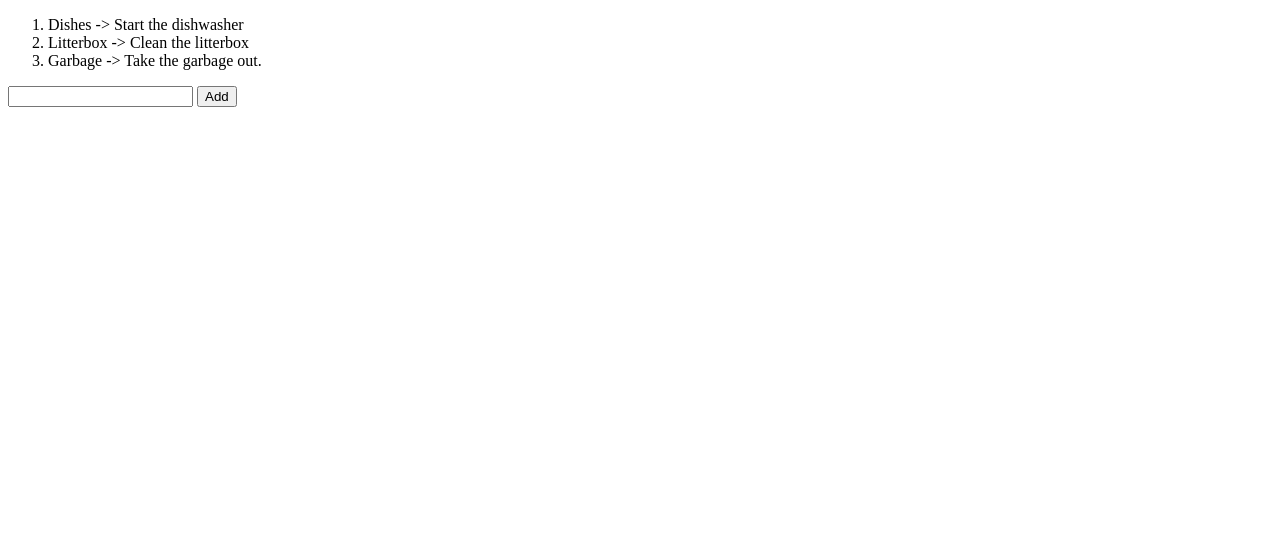
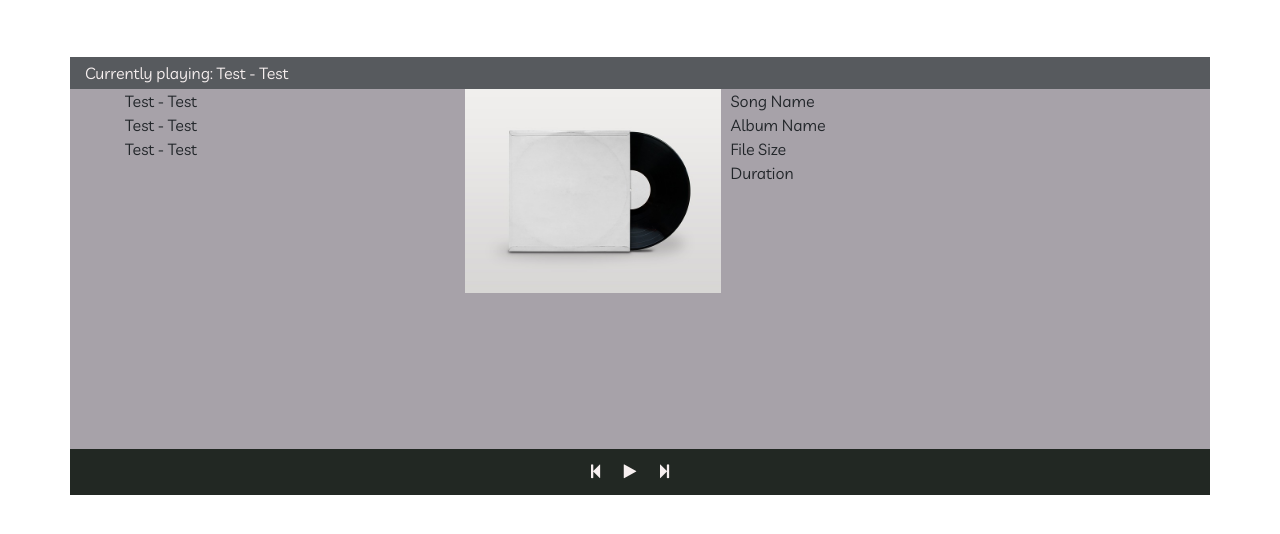
Before and after one commit to msg138/slate-music-player, a PHP site: page / in a window 1280 px wide. Shown: the top 534 px of the page. Run offline with PHP 8.4, Linux system fonts and the light colour scheme.

Commit message:
Added some basic layout / styling for the player

```diff
--- /dev/null
+++ b/css/main.css
@@ -0,0 +1,64 @@
+/**
+	Color Scheme:
+		#08090A
+		#F7F0F0
+		#A7A2A9
+		#575A5E
+		#222823
+*/
+.player-quickinfo {
+	background-color: #575A5E;
+	color: #F7F0F0;
+
+	position: relative;
+	margin-top: 5%;
+	padding-top: 4px;
+	padding-bottom: 4px;
+
+	font-family: 'Livvic', sans-serif;
+}
+.player-musiclist {
+	background-color: #A7A2A9;
+
+	position: relative;
+	height: 45vh;
+
+	overflow-y: scroll;
+
+	font-family: 'Livvic', sans-serif;
+}
+.musiclist-option {
+	list-style: none;
+}
+.musiclist-option:hover {
+	cursor: pointer;
+}
+.player-songinfo {
+	background-color: #A7A2A9;
+
+	font-family: 'Livvic', sans-serif;
+}
+.songinfo-image {
+	width: 35%;
+
+	float: left;
+}
+.songinfo-detail {
+	float: left;
+	width: 63%;
+	margin-left: 10px;
+}
+.player-functions {
+	text-align: center;
+
+	background-color: #222823;
+	color: #F7F0F0;
+
+	padding-top: 10px;
+	padding-bottoM: 12px;
+
+	font-family: 'Livvic', sans-serif;
+}
+.player-functions i {
+	margin-right: 20px;
+}
--- a/index.php
+++ b/index.php
@@ -1,19 +1,62 @@
 <!DOCTYPE html>
 <head>
+	<!-- Credits For Used Assets
+		Blank Album - BRRT at Pixabay <https://pixabay.com/photos/blank-vinyl-record-jacket-record-2924018/>
+	-->
+    <meta charset="utf-8">
+    <meta name="viewport" content="width=device-width, initial-scale=1, shrink-to-fit=no">
+    <!-- Bootstrap CSS -->
+	<link rel="stylesheet" href="https://stackpath.bootstrapcdn.com/bootstrap/4.3.1/css/bootstrap.min.css" integrity="sha384-ggOyR0iXCbMQv3Xipma34MD+dH/1fQ784/j6cY/iJTQUOhcWr7x9JvoRxT2MZw1T" crossorigin="anonymous">
+	<!-- Font Awesome for Icons -->
+	<link rel="stylesheet" href="https://cdnjs.cloudflare.com/ajax/libs/font-awesome/4.7.0/css/font-awesome.min.css">
+	<!-- Google Fonts -->
+	<link href="https://fonts.googleapis.com/css?family=Livvic&display=swap" rel="stylesheet">
+	<!-- General Styling -->
+	<link rel="stylesheet" href="css/main.css">
 </head>
 <body>
-	<div id="app">
-	  <ol>
-	    <li v-for="todo in todos">
-	      {{ todo.name }} -> {{ todo.description }}
-	    </li>
-	  </ol>
-	  <input v-model="message"> <button v-on:click="addTodo">Add</button>
+
+	<!-- Main app container -->
+	<div class='container'>
+		<div class='row'>
+			<div class='player-quickinfo col-sm-12'>
+				Currently playing: Test - Test
+			</div>
+		</div>
+		<div class='row'>
+			<!-- Music selection menu -->
+			<div class='player-musiclist col-sm-4'>
+				<ul>
+					<li class='musiclist-option'>Test - Test</li>
+					<li class='musiclist-option'>Test - Test</li>
+					<li class='musiclist-option'>Test - Test</li>
+				</ul>
+			</div>
+			<!-- Song Information / Album Art -->
+			<div class='player-songinfo col-sm-8'>
+				<img class='songinfo-image' src='img/blank-album.jpg' title='Album Art'/>
+				<span class='songinfo-detail'>Song Name</span><br/>
+				<span class='songinfo-detail'>Album Name</span><br/>
+				<span class='songinfo-detail'>File Size</span><br/>
+				<span class='songinfo-detail'>Duration</span><br/>
+			</div>
+		</div>
+		<div class='row'>
+			<!-- Music Player functions -->
+			<div class='player-functions col-sm-12'>
+				<!-- Previous Button -->
+				<i class='fa fa-step-backward'></i>
+				<!-- Play / Pause Button -->
+				<i class='fa fa-play'></i>
+				<!-- Next Button -->
+				<i class='fa fa-step-forward'></i>
+			</div>
+		</div>
 	</div>
 
-
 	<!-- Load our scripts at the end -->
-	<!-- production version, optimized for size and speed -->
+	<!-- Vue JS -->
 	<script src="https://cdn.jsdelivr.net/npm/vue"></script>
+	<!-- Logic.. -->
 	<script src="js/main.js"></script>
 </body>
--- a/js/main.js
+++ b/js/main.js
@@ -1,29 +1,7 @@
 var g_app = new Vue({
   el: '#app',
   data: {
-  	message: '',
-    todos: [
-		{
-			name: 'Dishes',
-			description: 'Start the dishwasher'
-		},
-		{
-			name: 'Litterbox',
-			description: 'Clean the litterbox'
-		},
-		{
-			name: 'Garbage',
-			description: 'Take the garbage out.'
-		}
-	]
   },
   methods: {
-  	addTodo: () => {
-  		let name = g_app.message.split(' ')[0];
-  		let desc = g_app.message.split(' ').splice(1, g_app.message.split(' ').length - 1).join(' ');
-  		g_app.todos.push({name, description: desc});
-
-  		g_app.message = "";
-  	}
   }
 });
```
Also changed, not shown: img/blank-album.jpg (added).
